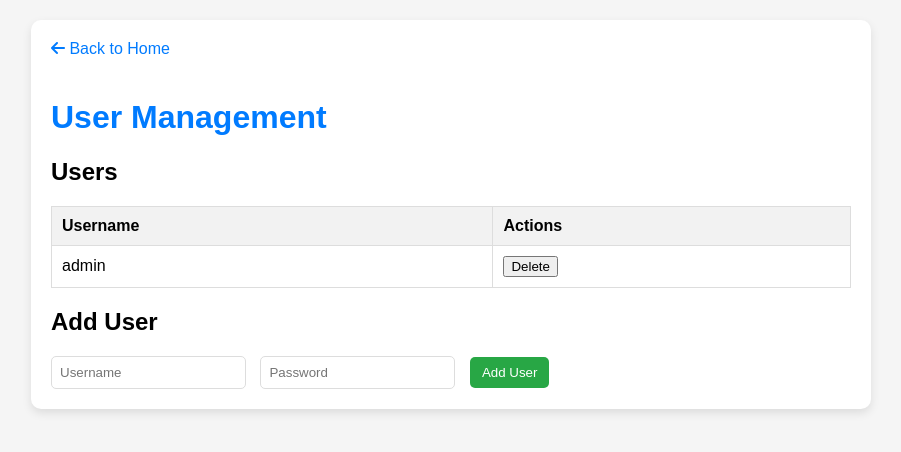
After one commit to senhan07/Blackbox-Targets-Manager, a Flask app: page /users in a window 1280 px wide. The commit adds this page. Shown: the top 452 px of the page, without its empty margins (189-1090 px from the left). Run offline with Flask 3, Linux system fonts and the light colour scheme; a user stored in the database is signed in; data comes from the database, SQL or seed files in the repository; both versions use the stored data as it was after the commit.

Commit message:
feat: Add user authentication and management
This commit introduces user authentication and management to the
Blackbox Targets Manager application.

Key features include:
- A new login page to secure the application.
- A user management page for creating and deleting users.
- Password hashing using `werkzeug.security` for improved security.
- All user data is stored in the existing `blackbox.db` database.

```diff
--- a/database.py
+++ b/database.py
@@ -47,7 +47,49 @@ class Database:
                     enabled INTEGER DEFAULT 1
                 )
             ''')
+            cursor.execute('''
+                CREATE TABLE IF NOT EXISTS users (
+                    id INTEGER PRIMARY KEY AUTOINCREMENT,
+                    username TEXT NOT NULL UNIQUE,
+                    password TEXT NOT NULL
+                )
+            ''')
             conn.commit()
+
+    def get_all_users(self):
+        """Get all users from the database"""
+        with sqlite3.connect(self.db_file) as conn:
+            conn.row_factory = sqlite3.Row
+            cursor = conn.cursor()
+            cursor.execute('SELECT id, username FROM users')
+            return [dict(row) for row in cursor.fetchall()]
+
+    def create_user(self, username, password):
+        """Create a new user"""
+        with sqlite3.connect(self.db_file) as conn:
+            cursor = conn.cursor()
+            try:
+                cursor.execute('INSERT INTO users (username, password) VALUES (?, ?)', (username, password))
+                conn.commit()
+                return True
+            except sqlite3.IntegrityError:
+                return False  # Username already exists
+
+    def delete_user(self, user_id):
+        """Delete a user by their ID"""
+        with sqlite3.connect(self.db_file) as conn:
+            cursor = conn.cursor()
+            cursor.execute('DELETE FROM users WHERE id = ?', (user_id,))
+            conn.commit()
+            return cursor.rowcount > 0
+
+    def get_user_by_username(self, username):
+        """Get a user by their username"""
+        with sqlite3.connect(self.db_file) as conn:
+            conn.row_factory = sqlite3.Row
+            cursor = conn.cursor()
+            cursor.execute('SELECT * FROM users WHERE username = ?', (username,))
+            return cursor.fetchone()
 
     def add_target(self, target_data):
         """Add target to temporary storage"""
--- a/main.py
+++ b/main.py
@@ -1,13 +1,20 @@
-from flask import Flask, request, jsonify, render_template
+from flask import Flask, request, jsonify, render_template, session, redirect, url_for, flash
 from datetime import datetime
 import uuid
 from database import Database
 import os
+from werkzeug.security import generate_password_hash, check_password_hash
 
 app = Flask(__name__)
+app.secret_key = os.urandom(24)
 
 BLACKBOX_FILE = 'blackbox-targets.yml'
 db = Database()
+
+def create_default_user():
+    """Create a default admin user if no users exist"""
+    if not db.get_all_users():
+        db.create_user('admin', generate_password_hash('admin'))
 
 def generate_yaml_file():
     """Generate the YAML file from the database content"""
@@ -15,14 +22,37 @@ def generate_yaml_file():
     with open(BLACKBOX_FILE, 'w') as file:
         file.write(yaml_content)
 
+@app.route('/login', methods=['GET', 'POST'])
+def login():
+    if request.method == 'POST':
+        username = request.form['username']
+        password = request.form['password']
+        user = db.get_user_by_username(username)
+
+        if user and check_password_hash(user['password'], password):
+            session['user_id'] = user['id']
+            return redirect(url_for('index'))
+        else:
+            flash('Invalid username or password')
+            return redirect(url_for('login'))
+    return render_template('login.html')
+
+@app.route('/logout')
+def logout():
+    session.pop('user_id', None)
+    return redirect(url_for('login'))
 
 @app.route('/')
 def index():
+    if 'user_id' not in session:
+        return redirect(url_for('login'))
     return render_template('index.html')
 
 
 @app.route('/targets', methods=['GET'])
 def get_targets():
+    if 'user_id' not in session:
+        return jsonify({'error': 'Unauthorized'}), 401
     # Get fresh from database if no temp changes exist
     has_temp_changes = len(db.temp_changes['added']) > 0 or \
                       len(db.temp_changes['deleted']) > 0 or \
@@ -36,6 +66,8 @@ def get_targets():
 
 @app.route('/check_addresses', methods=['POST'])
 def check_addresses():
+    if 'user_id' not in session:
+        return jsonify({'error': 'Unauthorized'}), 401
     data = request.get_json()
     if not data or 'addresses' not in data:
         return jsonify({'error': 'No addresses provided'}), 400
@@ -50,6 +82,8 @@ def check_addresses():
 
 @app.route('/target', methods=['POST'])
 def add_target():
+    if 'user_id' not in session:
+        return jsonify({'error': 'Unauthorized'}), 401
     target_data = {
         'address': request.form.get('address'),
         'instance': request.form.get('instance'),
@@ -68,6 +102,8 @@ def add_target():
 
 @app.route('/save', methods=['POST'])
 def save_changes():
+    if 'user_id' not in session:
+        return jsonify({'error': 'Unauthorized'}), 401
     """Save all changes and generate YAML file"""
     if db.save_changes():
         generate_yaml_file()
@@ -77,6 +113,8 @@ def save_changes():
 
 @app.route('/discard', methods=['POST'])
 def discard_changes():
+    if 'user_id' not in session:
+        return jsonify({'error': 'Unauthorized'}), 401
     """Discard all temporary changes"""
     if db.discard_changes():
         return jsonify({"message": "Changes discarded successfully"})
@@ -85,6 +123,8 @@ def discard_changes():
 
 @app.route('/target/<int:id>', methods=['DELETE'])
 def delete_target(id):
+    if 'user_id' not in session:
+        return jsonify({'error': 'Unauthorized'}), 401
     if db.delete_target(id):
         return jsonify({"message": "Target deleted successfully (not saved)"})
     return jsonify({"message": "Target not found"}), 404
@@ -92,10 +132,59 @@ def delete_target(id):
 
 @app.route('/target/<int:id>/toggle', methods=['POST'])
 def toggle_target(id):
+    if 'user_id' not in session:
+        return jsonify({'error': 'Unauthorized'}), 401
     if db.toggle_target(id):
         return jsonify({"message": "Target toggled successfully (not saved)"})
     return jsonify({"message": "Target not found"}), 404
 
 
+@app.route('/users', methods=['GET'])
+def users_page():
+    if 'user_id' not in session:
+        return redirect(url_for('login'))
+    users = db.get_all_users()
+    return render_template('users.html', users=users)
+
+@app.route('/users/create', methods=['POST'])
+def create_user_route():
+    if 'user_id' not in session:
+        return redirect(url_for('login'))
+    username = request.form.get('username')
+    password = request.form.get('password')
+    if username and password:
+        hashed_password = generate_password_hash(password)
+        if db.create_user(username, hashed_password):
+            flash('User created successfully!')
+        else:
+            flash('Username already exists.')
+    else:
+        flash('Username and password are required.')
+    return redirect(url_for('users_page'))
+
+@app.route('/users/delete/<int:user_id>', methods=['POST'])
+def delete_user_route(user_id):
+    if 'user_id' not in session:
+        return redirect(url_for('login'))
+
+    # Prevent a user from deleting themselves
+    if user_id == session.get('user_id'):
+        flash("You cannot delete your own account.")
+        return redirect(url_for('users_page'))
+
+    # Prevent deleting the last user
+    if len(db.get_all_users()) <= 1:
+        flash('Cannot delete the last user.')
+        return redirect(url_for('users_page'))
+
+    if db.delete_user(user_id):
+        flash('User deleted successfully!')
+    else:
+        flash('Error deleting user.')
+    return redirect(url_for('users_page'))
+
+
 if __name__ == '__main__':
+    with app.app_context():
+        create_default_user()
     app.run(debug=True, port=8844)
--- a/templates/index.html
+++ b/templates/index.html
@@ -662,6 +662,8 @@
         <i class="fas fa-plus"></i> Add Target
       </button>
       <button onclick="saveChanges()" class="header-button generate">Save & Generate YAML</button>
+      <a href="/users" class="header-button" style="text-decoration: none;"><i class="fas fa-users-cog"></i> Users</a>
+      <a href="/logout" class="header-button" style="text-decoration: none;"><i class="fas fa-sign-out-alt"></i> Logout</a>
     </div>
   </div>
 
--- /dev/null
+++ b/templates/users.html
@@ -0,0 +1,109 @@
+<!DOCTYPE html>
+<html lang="en">
+<head>
+    <meta charset="UTF-8">
+    <title>User Management</title>
+    <link rel="stylesheet" href="https://cdnjs.cloudflare.com/ajax/libs/font-awesome/6.4.0/css/all.min.css">
+    <style>
+        body {
+            font-family: Arial, sans-serif;
+            background-color: #f5f5f5;
+            margin: 0;
+            padding: 20px;
+        }
+        .container {
+            max-width: 800px;
+            margin: 0 auto;
+            background-color: #fff;
+            padding: 20px;
+            border-radius: 10px;
+            box-shadow: 0 4px 10px rgba(0, 0, 0, 0.1);
+        }
+        h1 {
+            color: #007bff;
+        }
+        table {
+            width: 100%;
+            border-collapse: collapse;
+            margin-bottom: 20px;
+        }
+        th, td {
+            padding: 10px;
+            border: 1px solid #ddd;
+            text-align: left;
+        }
+        th {
+            background-color: #f2f2f2;
+        }
+        .action-buttons button {
+            padding: 5px 10px;
+            font-size: 12px;
+            cursor: pointer;
+        }
+        .add-user-form {
+            margin-top: 20px;
+        }
+        .add-user-form input {
+            padding: 8px;
+            margin-right: 10px;
+            border: 1px solid #ddd;
+            border-radius: 5px;
+        }
+        .add-user-form button {
+            padding: 8px 12px;
+            background-color: #28a745;
+            color: white;
+            border: none;
+            border-radius: 5px;
+            cursor: pointer;
+        }
+        .add-user-form button:hover {
+            background-color: #218838;
+        }
+        .back-link {
+            display: inline-block;
+            margin-bottom: 20px;
+            color: #007bff;
+            text-decoration: none;
+        }
+        .back-link:hover {
+            text-decoration: underline;
+        }
+    </style>
+</head>
+<body>
+    <div class="container">
+        <a href="/" class="back-link"><i class="fas fa-arrow-left"></i> Back to Home</a>
+        <h1>User Management</h1>
+
+        <h2>Users</h2>
+        <table>
+            <thead>
+                <tr>
+                    <th>Username</th>
+                    <th>Actions</th>
+                </tr>
+            </thead>
+            <tbody>
+                {% for user in users %}
+                <tr>
+                    <td>{{ user.username }}</td>
+                    <td>
+                        <form method="post" action="{{ url_for('delete_user_route', user_id=user.id) }}" style="display:inline;">
+                            <button type="submit" onclick="return confirm('Are you sure you want to delete this user?');">Delete</button>
+                        </form>
+                    </td>
+                </tr>
+                {% endfor %}
+            </tbody>
+        </table>
+
+        <h2>Add User</h2>
+        <form class="add-user-form" method="post" action="{{ url_for('create_user_route') }}">
+            <input type="text" name="username" placeholder="Username" required>
+            <input type="password" name="password" placeholder="Password" required>
+            <button type="submit">Add User</button>
+        </form>
+    </div>
+</body>
+</html>
```
Also changed, not shown: templates/login.html (added, +69 -0 lines), blackbox.db.
